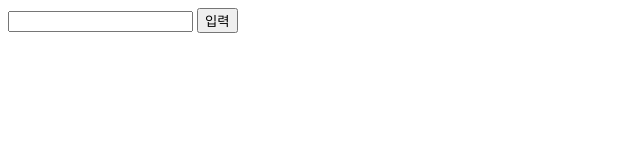
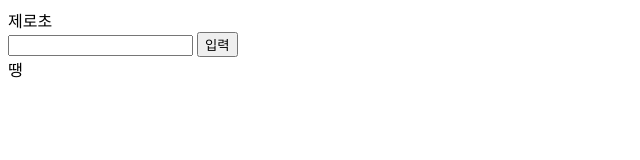
Before and after one commit to No-Hyunji/WordRelay, a plain HTML site: page index.html in a window 1280 px wide. Both pictures are taken after a click on the button "입력". Shown: the whole page, without its empty margins (0-640 px from the left). Drawn offline with Linux system fonts and the light colour scheme.

Commit message:
JS-Coding

```diff
--- a/index.html
+++ b/index.html
@@ -6,11 +6,12 @@
     <title>WordRelay</title>
 </head>
 <body>
-    <div id="word"></div>
+    <div id="word">제로초</div>
     <div>
         <input id="input" type="text"/>
         <button id="button">입력</button>
     </div>
     <div id="error"></div>
+    <script src="index.js"></script>
 </body>
 </html>
--- /dev/null
+++ b/index.js
@@ -0,0 +1,16 @@
+const btn = document.querySelector('#button'); // id가 button인 태그를 가져온다!
+// document.querySelector(아이디)는 그 아이디의 태그를 가져온다.
+btn.addEventListener('click',() => {
+    const word = document.querySelector('#word').textContent
+    // 값을 가져올 때 input 말곤 거의 textContext를 쓴다.
+    // .은 ~의를 의미하는 것과 같다.
+    const input = document.querySelector('#input').value
+    const lastIndex = word.length - 1;
+    const w = word[lastIndex];
+    const i = input[0];
+    if(w === i){
+        document.querySelector('#word').textContent = input;
+    } else {
+        document.querySelector('#error').textContent = '땡';
+    }
+})
```
